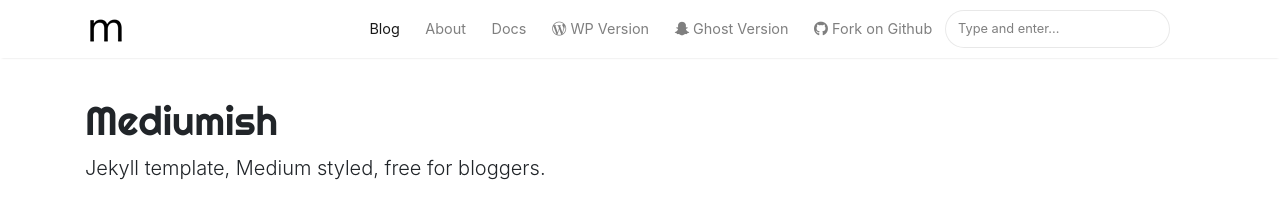
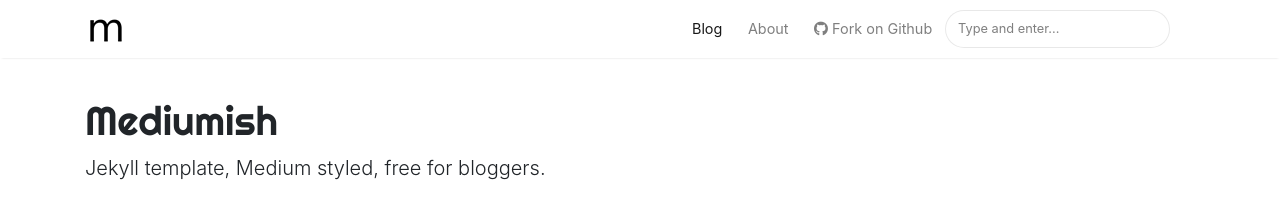
Before and after one commit to spandan-ml-linux/spandan-ml-linux.github.io, a Jekyll site: the page built from index.html, in a window 1280 px wide. Shown: the top 211 px of the page. Built offline with Jekyll 4.4.1, drawn with Linux system fonts in a browser that asks for light colours; nearby versions of some CDN libraries; the list of posts is cut into pages by our own code.

Commit message:
head improved

```diff
--- a/_layouts/default.html
+++ b/_layouts/default.html
@@ -75,7 +75,7 @@ ga('send', 'pageview');
                 <a class="nav-link" href="{{ site.baseurl }}/about">About</a>
                 </li>
 
-                <li class="nav-item">
+                <!-- <li class="nav-item">
                 <a target="_blank" class="nav-link" href="https://bootstrapstarter.com/bootstrap-templates/template-mediumish-bootstrap-jekyll/"> Docs</a>
                 </li>
 
@@ -85,10 +85,10 @@ ga('send', 'pageview');
 
                 <li class="nav-item">
                 <a target="_blank" class="nav-link" href="https://www.wowthemes.net/themes/mediumish-ghost/"><i class="fab fa-snapchat-ghost"></i> Ghost Version</a>
-                </li>
+                </li> -->
 
                 <li class="nav-item">
-                <a target="_blank" class="nav-link" href="https://github.com/wowthemesnet/mediumish-theme-jekyll"><i class="fab fa-github"></i> Fork on Github</a>
+                <a target="_blank" class="nav-link" href="https://github.com/another-dark-knight/another-dark-knight.github.io"><i class="fab fa-github"></i> Fork on Github</a>
                 </li>
 
                 {% include search-lunr.html %}
```
